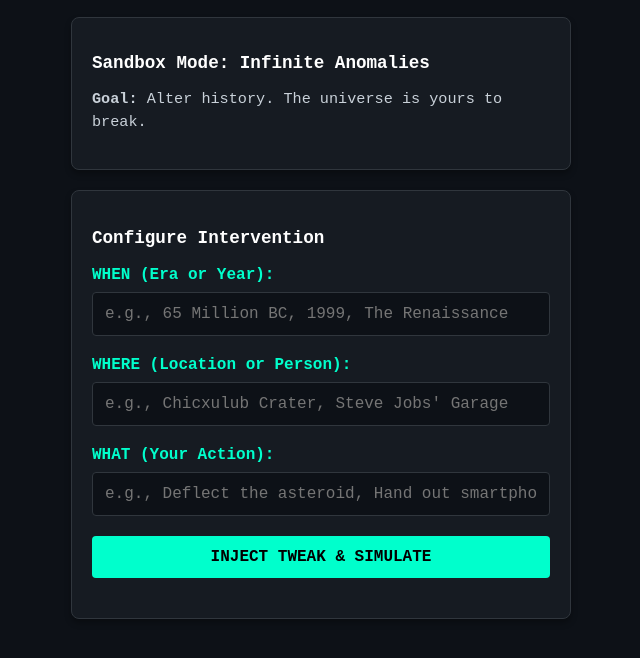
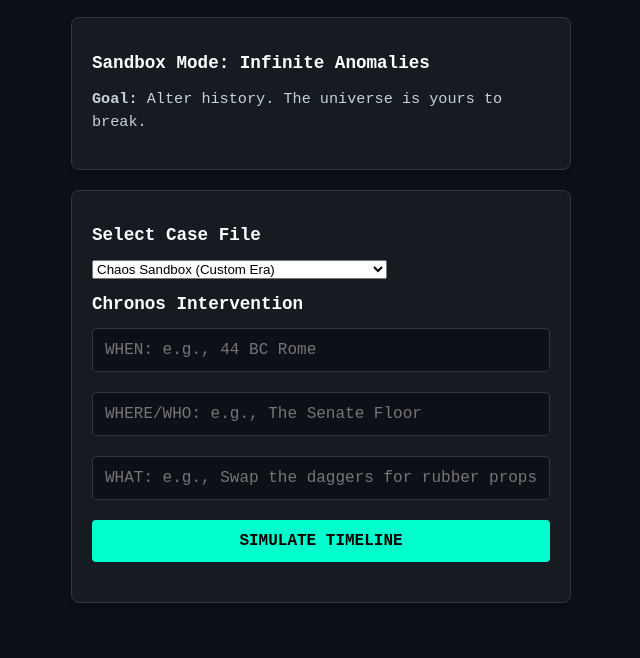
Before and after one commit to dazzlegamer39/Time-Paradox, a plain HTML site: page index.html in a window 1280 px wide. Shown: the part 110-768 px from the top of the page, without its empty margins (319-959 px from the left). Drawn offline with Linux system fonts and the light colour scheme.

Commit message:
Update index.html
Case files

```diff
--- a/index.html
+++ b/index.html
@@ -20,21 +20,21 @@
             <p><strong>Goal:</strong> Alter history. The universe is yours to break.</p>
         </section>
 
-        <section id="intervention-panel">
-            <h3>Configure Intervention</h3>
+<section id="intervention-panel">
+    <h2>Select Case File</h2>
+    <select id="case-file-selector" class="input-field">
+        <option value="custom">Chaos Sandbox (Custom Era)</option>
+        <option value="case-01">Case #01: The Archduke's Wrong Turn (1914)</option>
+        <option value="case-02">Case #02: The Apple and the Gravity (1666)</option>
+    </select>
 
-            <label for="input-era">WHEN (Era or Year):</label>
-            <input type="text" id="input-era" placeholder="e.g., 65 Million BC, 1999, The Renaissance" />
+    <h2>Chronos Intervention</h2>
+    <input type="text" id="input-era" placeholder="WHEN: e.g., 44 BC Rome" class="input-field">
+    <input type="text" id="input-location" placeholder="WHERE/WHO: e.g., The Senate Floor" class="input-field">
+    <input type="text" id="input-action" placeholder="WHAT: e.g., Swap the daggers for rubber props" class="input-field">
 
-            <label for="input-location">WHERE (Location or Person):</label>
-            <input type="text" id="input-location" placeholder="e.g., Chicxulub Crater, Steve Jobs' Garage" />
-
-            <label for="input-action">WHAT (Your Action):</label>
-            <input type="text" id="input-action" placeholder="e.g., Deflect the asteroid, Hand out smartphones" />
-
-            <button id="simulate-btn">Inject Tweak & Simulate</button>
-            <p id="loading-text" class="hidden">Calculating temporal ripples...</p>
-        </section>
+    <button id="simulate-btn">Simulate Timeline</button>
+</section>
 
         <section id="result-panel" class="hidden">
             <h3>Simulation Result</h3>
```
